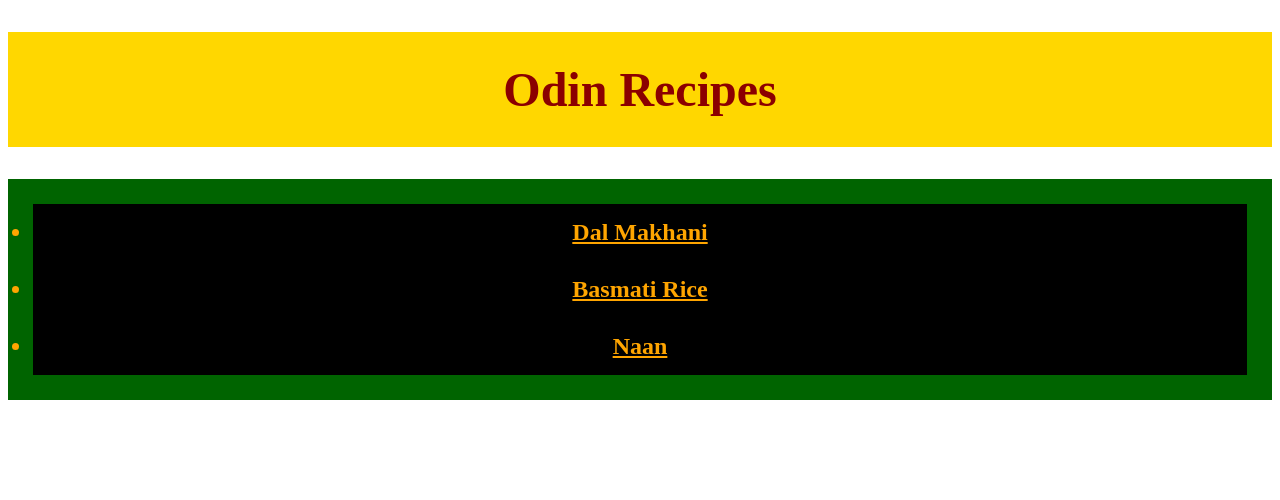
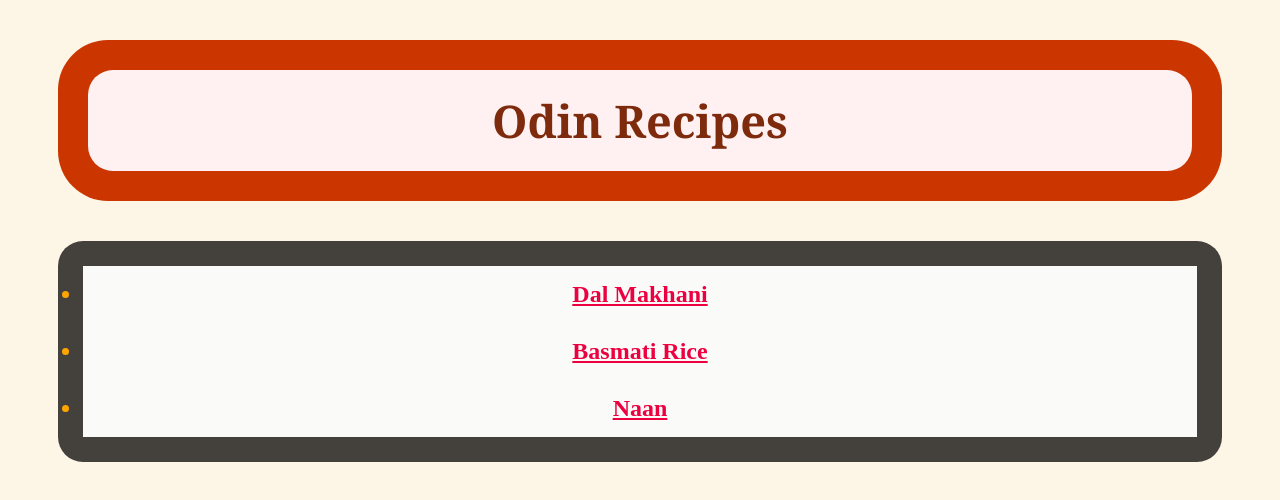
Before and after one commit to Asamaurdhava/odin-recipes, a plain HTML site: page index.html in a window 1280 px wide. Drawn offline with Linux system fonts and the light colour scheme.

Commit message:
Stylize main styles.css that's controlling the landing page

```diff
--- a/index.html
+++ b/index.html
@@ -12,12 +12,14 @@
 </head>
 
 <body>
-    <h1>Odin Recipes</h1>
+    <h1>
+        <div id="odin">Odin Recipes</div>
+    </h1>
 
     <ul>
-        <li ><a href="recipes/dalmakhani.html">Dal Makhani</a></li>
-        <li ><a href="recipes/basmatirice.html">Basmati Rice</a></li>
-        <li ><a href="recipes/naan.html">Naan</a></li>
+        <li><a href="recipes/dalmakhani.html">Dal Makhani</a></li>
+        <li><a href="recipes/basmatirice.html">Basmati Rice</a></li>
+        <li><a href="recipes/naan.html">Naan</a></li>
     </ul>
 
 </body>
--- a/styles.css
+++ b/styles.css
@@ -1,29 +1,43 @@
+* {
+    background-color: #fdf5e6;
+}
+
+#odin {
+    color: oklch(40.8% 0.123 38.172);
+    background-color: oklch(96.9% 0.015 12.422);
+    font-size: 45px;
+    border-radius: 25px;
+    padding: 20px;
+}
+
 h1 {
     text-align: center;
-    color: darkred;
-    background-color: gold;
+    background-color: oklch(55.3% 0.195 38.402);
     padding: 30px;
-    font-size: 48px;
-    font-weight: bold;
-    font-family: "Times New Roman", serif;
+    margin: 40px 50px;
+    border-radius: 50px;
+    font-family: Georgia, 'Times New Roman', Times, serif;
 }
 
 ul {
-    background-color: darkgreen;
+    background-color: oklch(37.4% 0.01 67.558);
     color: white;
     padding: 25px;
+    border-radius: 25px;
+    margin: 40px 50px;
     text-align: center;
 }
 
 li {
     padding: 15px;
-    background-color: black;
+    background-color: oklch(98.5% 0.001 106.423);
     color: orange;
     font-size: 24px;
     font-weight: bold;
 }
 
 a {
-    color: orange;
+    color: oklch(58.6% 0.253 17.585);
+    background-color: oklch(98.5% 0.001 106.423);
     font-family: "Times New Roman", serif;
 }
```
Also changed, not shown: 1 other file.
